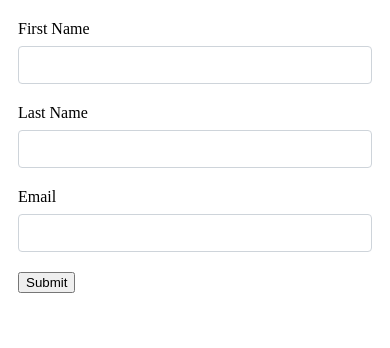
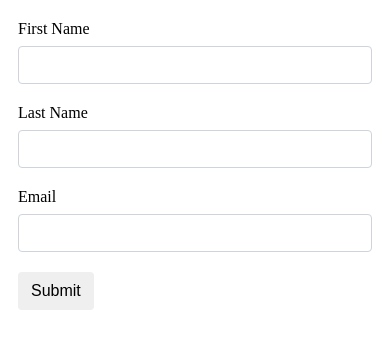
Before and after one commit to ForstaLabs/live-chat-embed, a website: page client/mobile.html in a window 390 px wide. Drawn offline with nearby package versions, Linux system fonts and the light colour scheme.

Commit message:
added button style to mobile submit button

```diff
--- a/client/mobile.html
+++ b/client/mobile.html
@@ -1,5 +1,23 @@
 <head>
 	<style>
+		.forsta-btn-primary {
+			cursor: pointer;
+			display: inline-block;
+			font-weight: 400;
+			text-align: center;
+			white-space: nowrap;
+			vertical-align: middle;
+			-webkit-user-select: none;
+			-moz-user-select: none;
+			-ms-user-select: none;
+			user-select: none;
+			border: 1px solid transparent;
+			padding: .375rem .75rem;
+			font-size: 1rem;
+			line-height: 1.5;
+			border-radius: .25rem;
+			transition: color .15s ease-in-out,background-color .15s ease-in-out,border-color .15s ease-in-out,box-shadow .15s ease-in-out;
+		}
 		.forsta-form {
 			margin: 20px 10px 10px 10px;
 		}
--- a/client/mobile.js
+++ b/client/mobile.js
@@ -24,9 +24,9 @@
 			window.location.href = getCookie('src');
 		} else {
 			if(data.colorBackground !== null) {
-				$('#start-chat').css('background-color', data.colorBackground);
-				$('#start-chat').css('border-color', data.colorBackground);
-				$('#start-chat').css('color', data.colorText);
+				$('.forsta-btn-primary').css('background-color', data.colorBackground);
+				$('.forsta-btn-primary').css('border-color', data.colorBackground);
+				$('.forsta-btn-primary').css('color', data.colorText);
 			}
 			$('#forsta-form').show();
 		}
```
